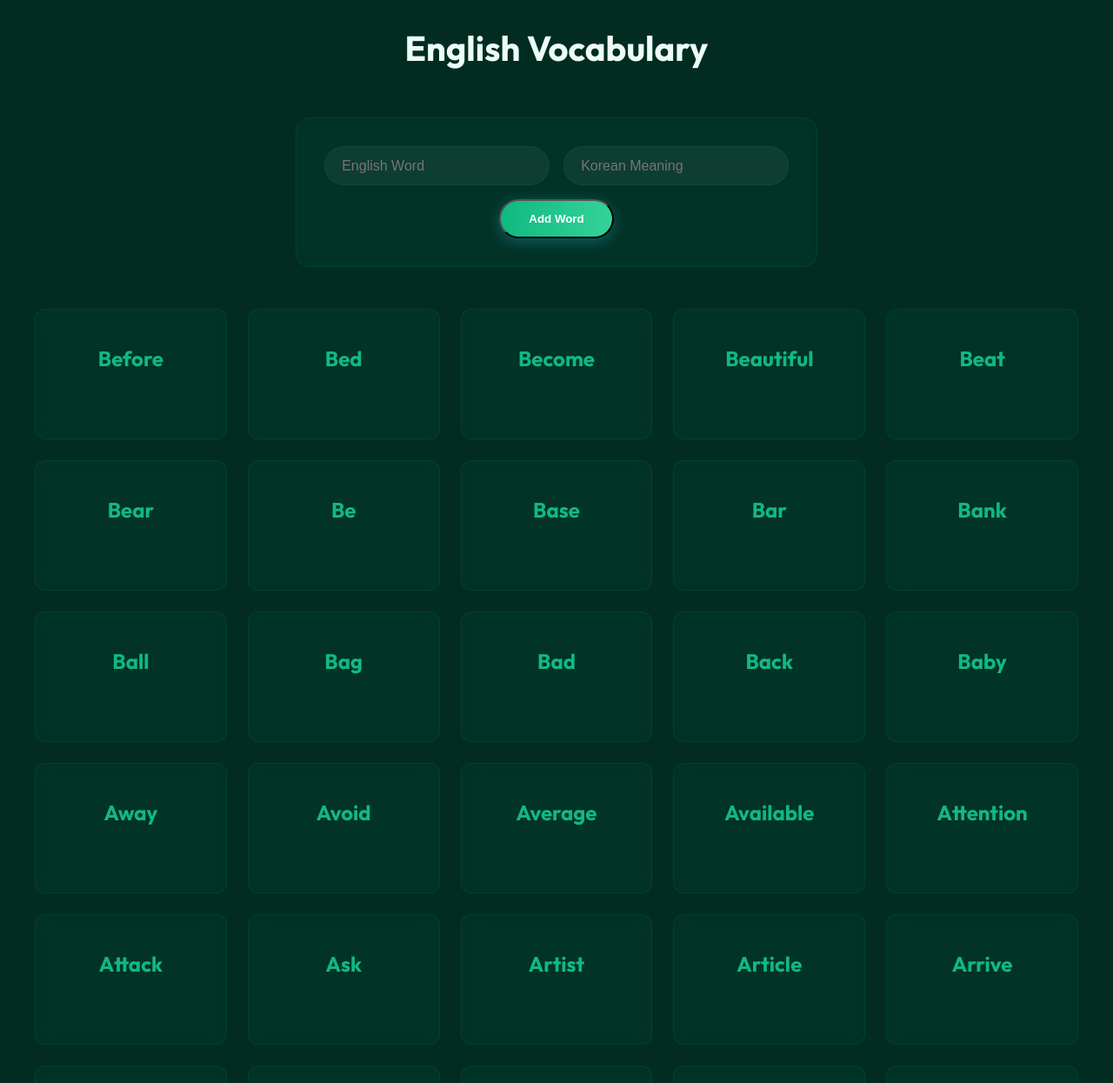
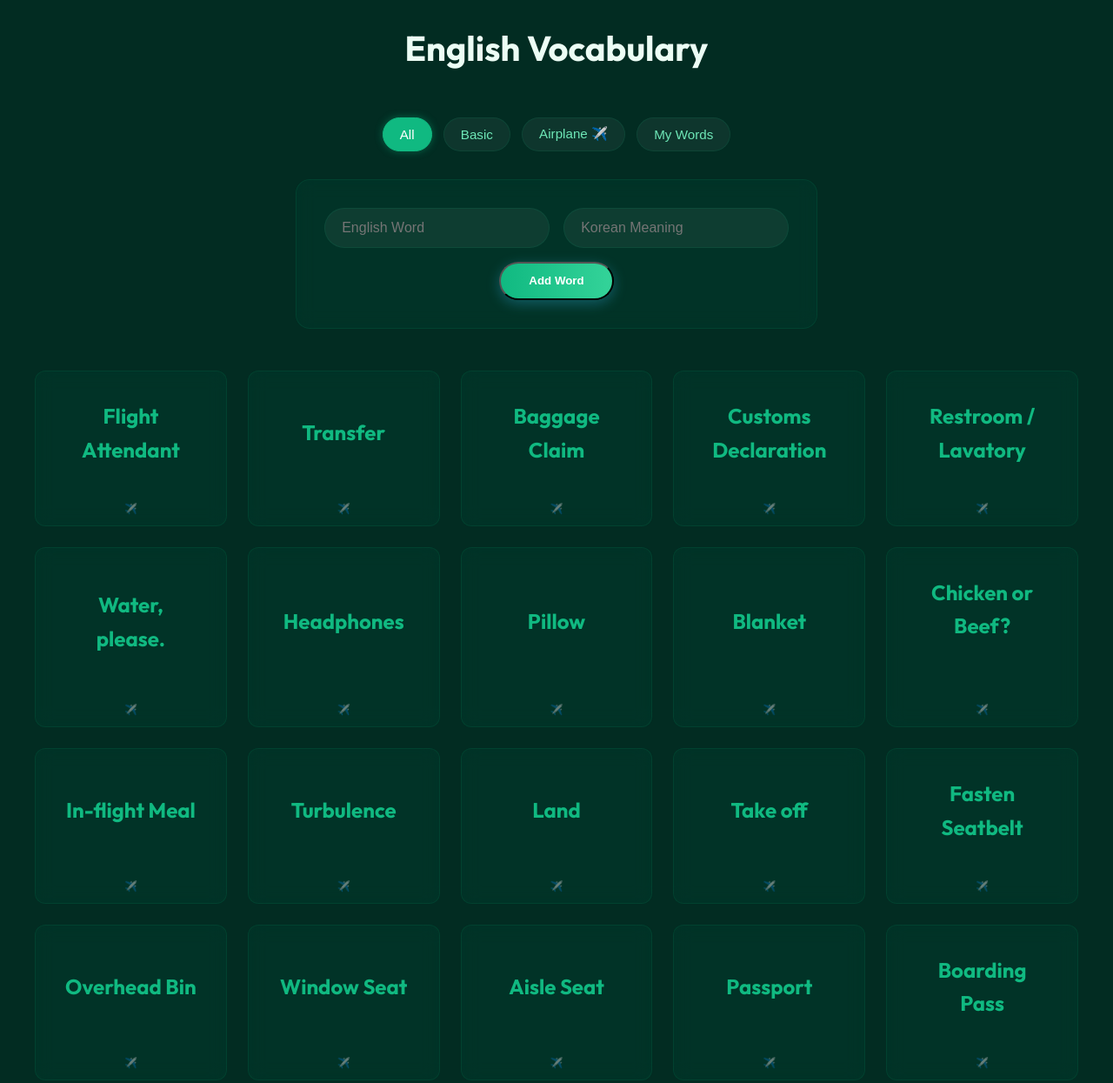
Before and after one commit to lhok0329-create/lhok0329-create.github.io, a plain HTML site: page index.html in a window 1280 px wide. Shown: the part 2020-3265 px from the top of the page at 87% size. Drawn offline with Linux system fonts and the light colour scheme.

Commit message:
Add Airplane conversation feature with filters

```diff
--- a/index.html
+++ b/index.html
@@ -93,6 +93,13 @@
         <div class="container">
             <h2 class="section-title">English Vocabulary</h2>
 
+            <div class="vocab-filters">
+                <button class="filter-btn active" onclick="filterVocab('all')">All</button>
+                <button class="filter-btn" onclick="filterVocab('basic')">Basic</button>
+                <button class="filter-btn" onclick="filterVocab('airplane')">Airplane ✈️</button>
+                <button class="filter-btn" onclick="filterVocab('user')">My Words</button>
+            </div>
+
             <div class="vocab-input-box glass">
                 <form id="vocab-form">
                     <input type="text" id="word-input" placeholder="English Word" required>
--- a/script.js
+++ b/script.js
@@ -77,17 +77,75 @@ const basicWords = [
     { word: "Bed", meaning: "침대" }, { word: "Before", meaning: "전에" }
 ];
 
+// Airplane Conversation Data
+const airplaneWords = [
+    { word: "Boarding Pass", meaning: "탑승권" },
+    { word: "Passport", meaning: "여권" },
+    { word: "Aisle Seat", meaning: "통로 쪽 좌석" },
+    { word: "Window Seat", meaning: "창가 쪽 좌석" },
+    { word: "Overhead Bin", meaning: "머리 위 짐칸" },
+    { word: "Fasten Seatbelt", meaning: "안전벨트 착용" },
+    { word: "Take off", meaning: "이륙하다" },
+    { word: "Land", meaning: "착륙하다" },
+    { word: "Turbulence", meaning: "난기류 (흔들림)" },
+    { word: "In-flight Meal", meaning: "기내식" },
+    { word: "Chicken or Beef?", meaning: "치킨과 소고기 중 어떤 걸로?" },
+    { word: "Blanket", meaning: "담요" },
+    { word: "Pillow", meaning: "베개" },
+    { word: "Headphones", meaning: "헤드폰" },
+    { word: "Water, please.", meaning: "물 좀 주세요." },
+    { word: "Restroom / Lavatory", meaning: "화장실" },
+    { word: "Customs Declaration", meaning: "세관 신고서" },
+    { word: "Baggage Claim", meaning: "수하물 찾는 곳" },
+    { word: "Transfer", meaning: "환승" },
+    { word: "Flight Attendant", meaning: "승무원" }
+];
+
 // Load words from LocalStorage on startup
 let vocabList = JSON.parse(localStorage.getItem('myVocab'));
+let currentFilter = 'all';
 
-// Initialize with basic words if empty
+// Initialize or Migrate Data
 if (!vocabList || vocabList.length === 0) {
-    vocabList = basicWords.map((item, index) => ({
-        id: Date.now() + index, // Unique ID generation
-        word: item.word,
-        meaning: item.meaning
-    }));
-    localStorage.setItem('myVocab', JSON.stringify(vocabList));
+    // Initial Fresh Load
+    vocabList = [
+        ...basicWords.map((item, i) => ({ id: Date.now() + i, word: item.word, meaning: item.meaning, category: 'basic' })),
+        ...airplaneWords.map((item, i) => ({ id: Date.now() + 1000 + i, word: item.word, meaning: item.meaning, category: 'airplane' }))
+    ];
+    saveAndRender();
+} else {
+    // Data Migration: Assign categories to existing data if missing
+    let hasChanges = false;
+
+    // Check if we need to add airplane words (if safe to assume they are missing)
+    // Simple check: does any item have category 'airplane'?
+    const hasAirplane = vocabList.some(item => item.category === 'airplane');
+
+    vocabList = vocabList.map(item => {
+        if (!item.category) {
+            hasChanges = true;
+            // Guess category logic simple: default to basic or user
+            // For simplicity in this upgrade, let's mark all untagged as 'user' usually,
+            // BUT since we just added basic words, they likely have no tag.
+            // Let's matching against basicWords to recover 'basic' tag
+            const isBasic = basicWords.some(bw => bw.word === item.word);
+            return { ...item, category: isBasic ? 'basic' : 'user' };
+        }
+        return item;
+    });
+
+    if (!hasAirplane) {
+        const newAirplane = airplaneWords.map((item, i) => ({
+            id: Date.now() + 2000 + i,
+            word: item.word,
+            meaning: item.meaning,
+            category: 'airplane'
+        }));
+        vocabList = [...vocabList, ...newAirplane];
+        hasChanges = true;
+    }
+
+    if (hasChanges) saveAndRender();
 }
 
 renderVocab();
@@ -99,7 +157,8 @@ vocabForm.addEventListener('submit', (e) => {
     const newWord = {
         id: Date.now(),
         word: wordInput.value.trim(),
-        meaning: meaningInput.value.trim()
+        meaning: meaningInput.value.trim(),
+        category: 'user'
     };
 
     if (newWord.word && newWord.meaning) {
@@ -107,33 +166,61 @@ vocabForm.addEventListener('submit', (e) => {
         saveAndRender();
         vocabForm.reset();
         wordInput.focus();
+        // Switch to 'My Words' or 'All' to see the new word
+        filterVocab('user');
     }
 });
+
+// Filter Function
+window.filterVocab = function (category) {
+    currentFilter = category;
+
+    // Update buttons
+    document.querySelectorAll('.filter-btn').forEach(btn => {
+        if (btn.getAttribute('onclick').includes(category)) {
+            btn.classList.add('active');
+        } else {
+            btn.classList.remove('active');
+        }
+    });
+
+    renderVocab();
+}
 
 // Render the vocabulary grid
 function renderVocab() {
     vocabGrid.innerHTML = '';
 
+    // Filter List
+    let filteredList = vocabList;
+    if (currentFilter !== 'all') {
+        filteredList = vocabList.filter(item => item.category === currentFilter);
+    }
+
     // Add instruction card if empty
-    if (vocabList.length === 0) {
+    if (filteredList.length === 0) {
         vocabGrid.innerHTML = `
             <div class="vocab-card" style="grid-column: 1/-1; cursor: default;">
-                <p style="color: var(--text-muted);">단어를 추가해보세요!<br>카드를 클릭하면 뜻이 보입니다.</p>
+                <p style="color: var(--text-muted);">
+                    ${currentFilter === 'user' ? '직접 추가한 단어가 없습니다.' : '단어가 없습니다.'}
+                </p>
             </div>
         `;
         return;
     }
 
     // Sort by newest first
-    const sortedList = [...vocabList].reverse();
+    const sortedList = [...filteredList].reverse();
 
     sortedList.forEach(item => {
         const card = document.createElement('div');
         card.className = 'vocab-card glass';
+        // Add category indicator class if needed, or visual tag
         card.innerHTML = `
             <button class="delete-btn" onclick="deleteWord(${item.id})">&times;</button>
             <div class="vocab-word">${item.word}</div>
             <div class="vocab-meaning">${item.meaning}</div>
+            ${item.category === 'airplane' ? '<span style="position:absolute; bottom:10px; font-size:12px; opacity:0.5;">✈️</span>' : ''}
         `;
 
         // Toggle reveal on click
--- a/style.css
+++ b/style.css
@@ -279,6 +279,37 @@ footer {
 }
 
 /* Vocabulary Section */
+.vocab-filters {
+    display: flex;
+    justify-content: center;
+    gap: 0.8rem;
+    margin-bottom: 2rem;
+    flex-wrap: wrap;
+}
+
+.filter-btn {
+    padding: 0.6rem 1.2rem;
+    border-radius: 50px;
+    border: 1px solid var(--glass-border);
+    background: rgba(255, 255, 255, 0.05);
+    color: var(--text-muted);
+    cursor: pointer;
+    transition: all 0.3s ease;
+    font-size: 0.95rem;
+}
+
+.filter-btn:hover {
+    background: rgba(255, 255, 255, 0.1);
+    color: var(--primary);
+}
+
+.filter-btn.active {
+    background: var(--primary);
+    color: #fff;
+    border-color: var(--primary);
+    box-shadow: 0 0 10px rgba(16, 185, 129, 0.4);
+}
+
 .vocab-input-box {
     max-width: 600px;
     margin: 0 auto 3rem auto;
```
